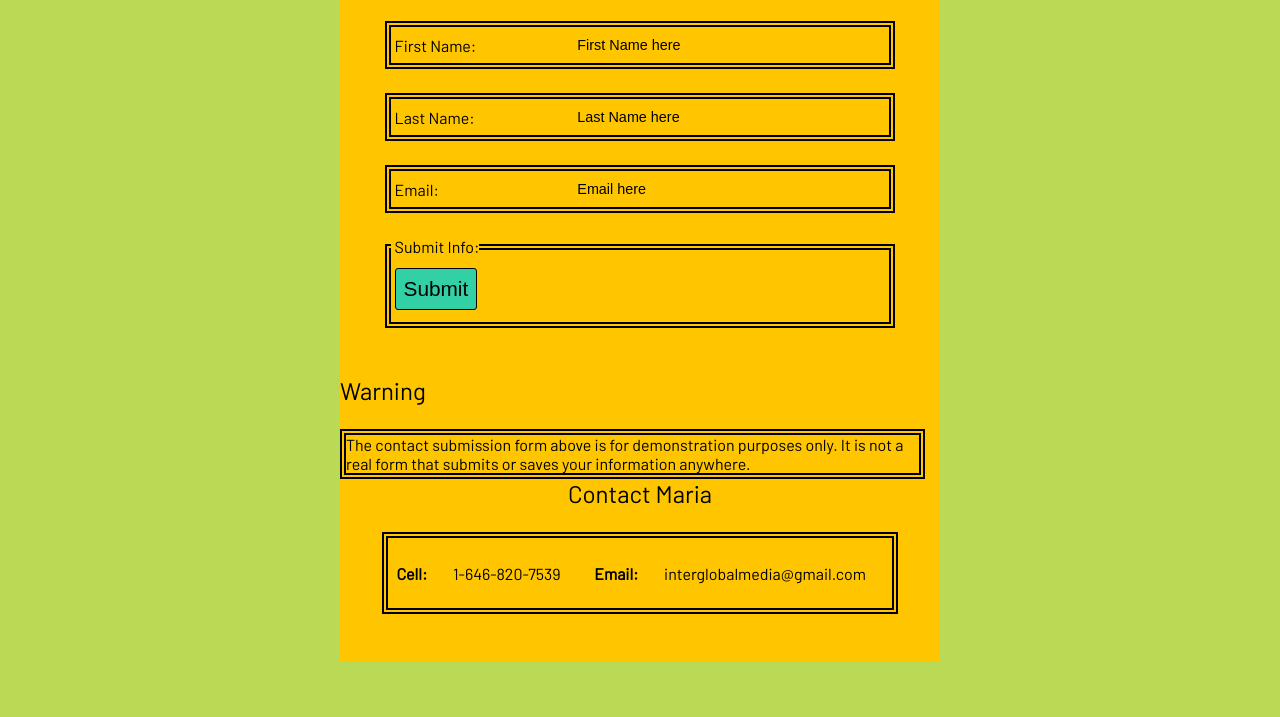
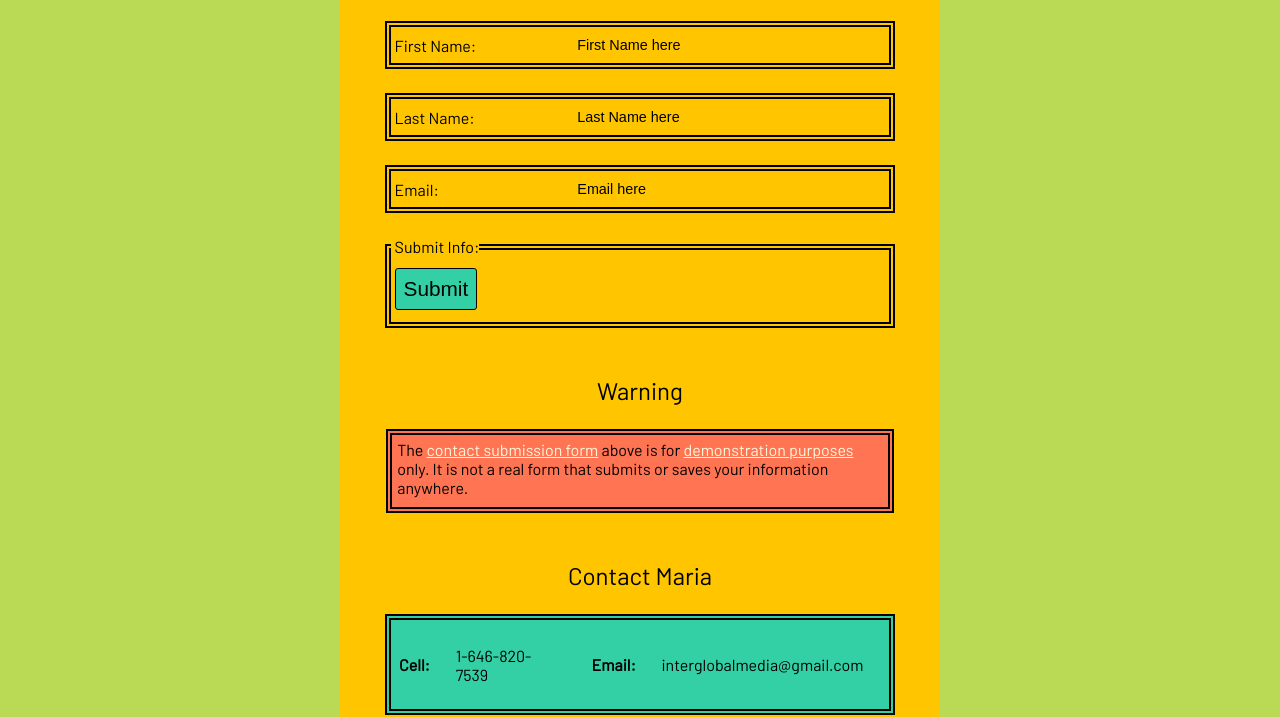
Before and after one commit to interglobalmedia/basic-contact-form, a website: page index.html in a window 1280 px wide. Shown: the part 255-972 px from the top of the page. Drawn offline with Linux system fonts and the light colour scheme.

Commit message:
Add warning box styling

```diff
--- a/styles/contact.css
+++ b/styles/contact.css
@@ -197,7 +197,7 @@ form {
 	justify-content: center;
 	margin: 0 auto;
 	max-width: 600px;
-	padding: 1.5rem 0.5rem 3rem;
+	padding: 1.5rem 0.5rem 0;
 	width: 90%;
 }
 
@@ -263,6 +263,14 @@ input {
 
 /* section .contact-info class styling */
 
+.contact-info {
+	width: 85%;
+}
+
+.contact-info fieldset {
+	background: #34d0a5;
+}
+
 .contact-info h2 {
 	text-align: center;
 	margin-bottom: 1.5rem;
@@ -275,13 +283,42 @@ input {
 	margin-left: 0.5rem;
 }
 
+/* section .warning class styling */
+
+.warning {
+	display: block;
+	margin: 0 auto 1.5rem;
+	max-width: 600px;
+	width: 90%;
+}
+
+.warning h2 {
+	margin-top: 3rem;
+	text-align: center;
+}
+
+.warning-wrapper fieldset {
+	display: flex;
+	align-items: center;
+	background: #ff7452;
+	margin: 1.5rem auto;
+	padding: 5px 5px 10px;
+	width: 94%;
+}
+
+.warning-wrapper span {
+	color: #fff7db;
+	font-weight: normal;
+	text-decoration: underline;
+}
+
 /* div .info-wrapper class styling (wraps aorund fieldset containging
 Maria tel and email info) */
 
 .info-wrapper fieldset {
 	display: flex;
 	align-items: center;
-	margin-bottom: 3rem;
+	margin: 0 auto 3rem;
 	width: 100%;
 }
 
@@ -294,9 +331,9 @@ Maria tel and email info) */
 	}
 
 	.contact-info {
+		max-width: 600px;
 		text-align: center;
 		width: 90%;
-		max-width: 600px;
 	}
 
 	.contact-info h2 {
@@ -316,8 +353,6 @@ Maria tel and email info) */
 		display: block;
 		width: 95%;
 		margin: 0 auto 3rem;
-		/* flex-direction: column;
-		align-items: flex-start; */
 	}
 }
 
@@ -383,7 +418,7 @@ input[name="email"]:-moz-placeholder {
   color: #000;
 }
 
-/* Input placeholder font color styling fix across browsers */
+/* End Input placeholder font color styling fix across browsers */
 
 /* Form Button Styling */
 
```
